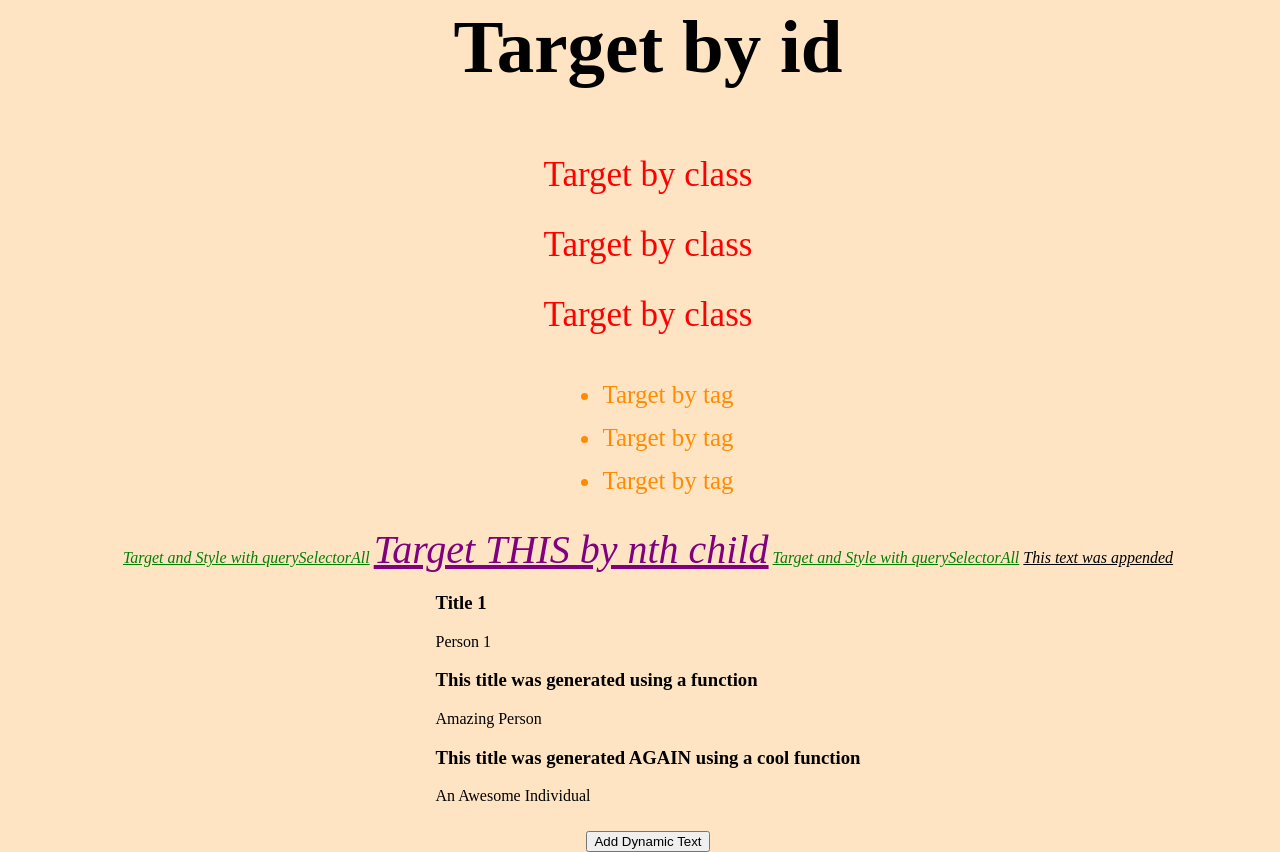
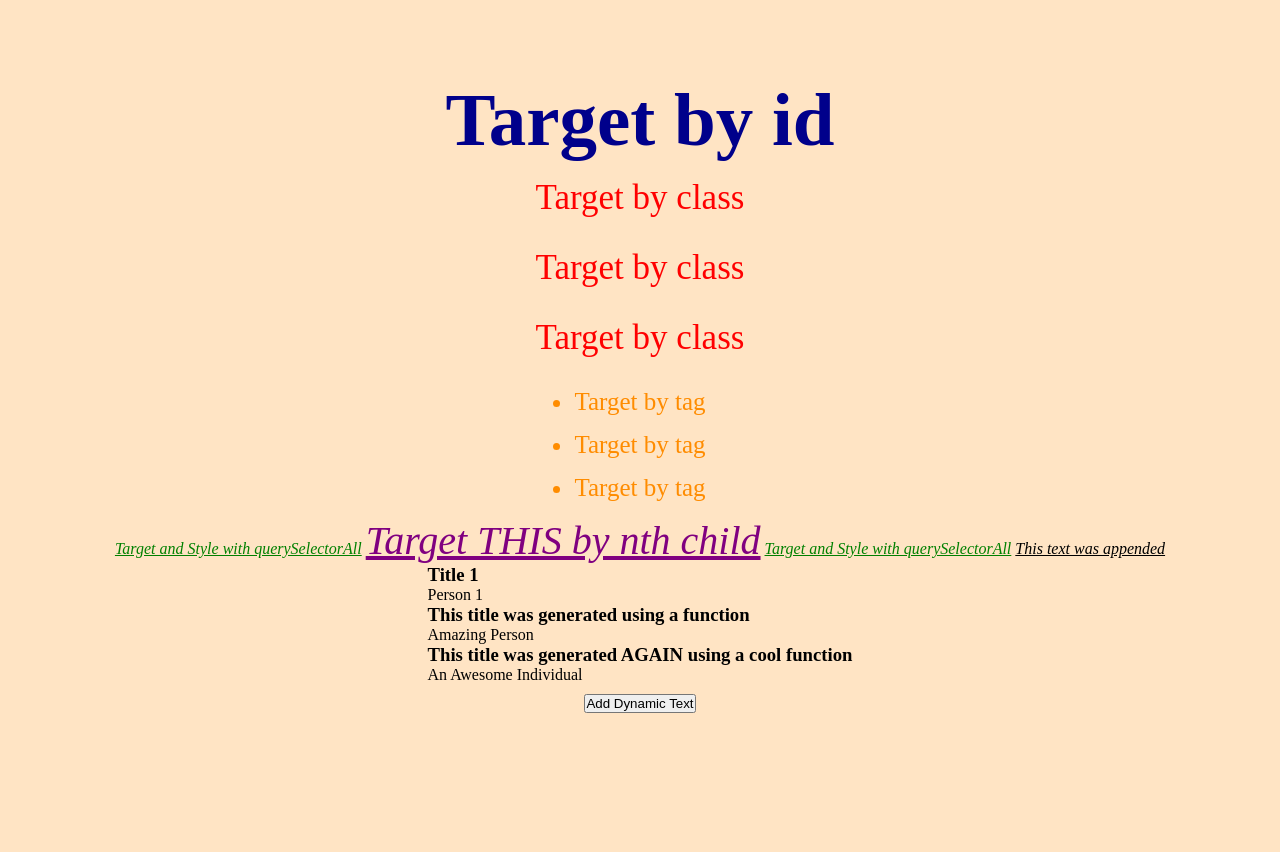
Before and after one commit to ezaboroskie/DOM-Manipulation-Example-Selectors, a plain HTML site: page index.html in a window 1280 px wide. After the commit the page ends 800 px from the top, so only its background shows below. Drawn offline with Linux system fonts and the light colour scheme.

Commit message:
fixes html and body margins

```diff
--- a/script.js
+++ b/script.js
@@ -4,6 +4,7 @@
 //A variable called mainHeading is returned which can be directly manipulated
     const mainHeading = document.getElementById('main-heading')
     mainHeading.style.fontSize = '75px'
+    mainHeading.style.color='darkblue'
 
 
 //Target an element by class name
@@ -12,6 +13,7 @@
     let subChildren = Array.from(subHeadings)
 
     subChildren.forEach(element=>element.style.color = 'red')
+
 
 
 //Target an element by tag name
@@ -42,6 +44,7 @@
 
     newSpan.innerHTML='This text was appended'
     newSpan.style.color='black'
+
     spanContainer.append(newSpan)
 
 
--- a/style.css
+++ b/style.css
@@ -1,3 +1,9 @@
+* {
+    margin: 0;
+    padding: 0;
+    box-sizing: border-box;
+}
+
 html {
     width: 100%;
     height: 100%;
```
Also changed, not shown: index.html (+1 -1 lines).
